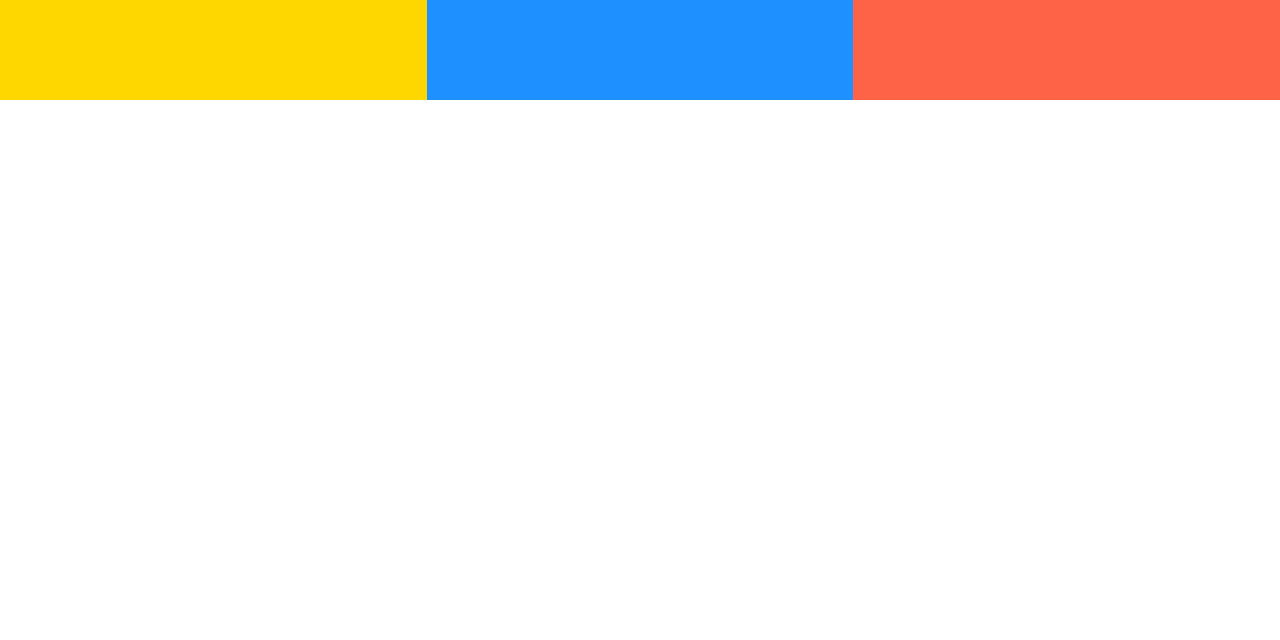
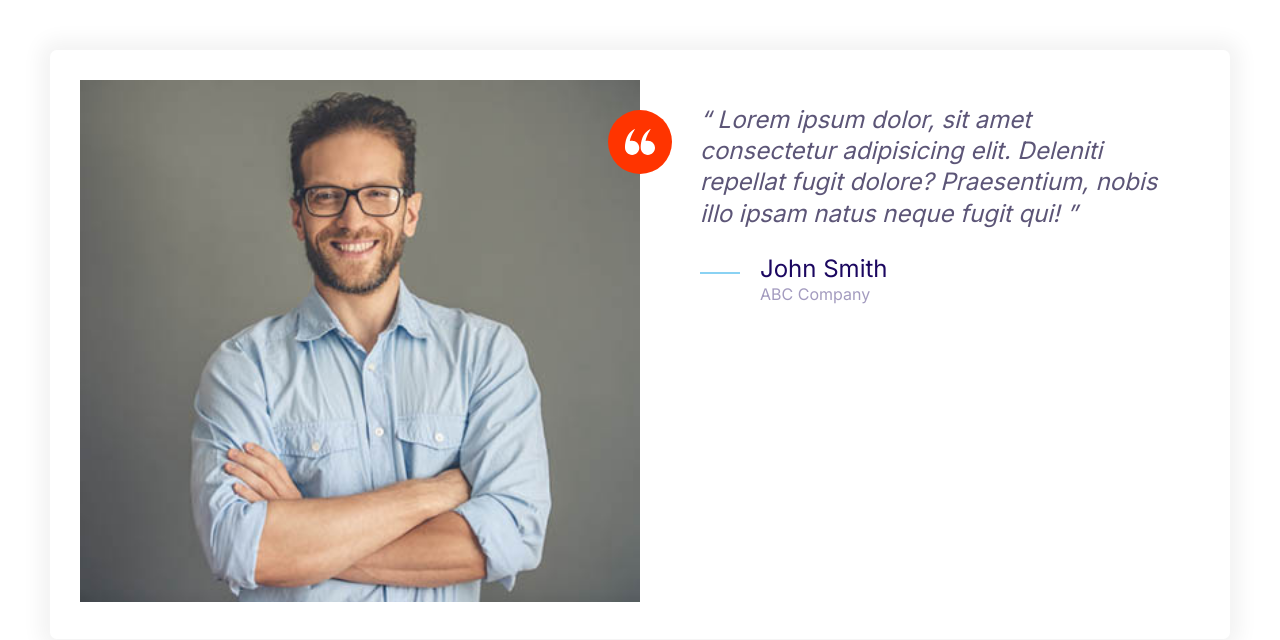
Before and after one commit to guy586/Moshify, a plain HTML site: page index.html in a window 1280 px wide. Drawn offline with Linux system fonts and the light colour scheme.

Commit message:
Build the testimonial component.

```diff
--- a/css/styles.css
+++ b/css/styles.css
@@ -164,8 +164,17 @@ a {
   width: 40px;
 }
 
+.icon--small {
+  width: 30px;
+  height: 30px;
+}
+
 .icon--primary {
   fill: var(--color-primary);
+}
+
+.icon--white {
+  fill: #fff;
 }
 
 .icon-container {
@@ -176,6 +185,10 @@ a {
   display: inline-flex;
   justify-content: center;
   align-items: center;
+}
+
+.icon-container--accent {
+  background: var(--color-accent);
 }
 
 /* Buttons */
@@ -445,3 +458,43 @@ a {
     grid-template-columns: repeat(3, 1fr);
   }
 }
+
+/* Testimonials */
+.testimonial {
+  padding: 3rem;
+}
+
+.testimonial__image {
+  position: relative;
+}
+
+.testimonial__image > img {
+  width: 100%;
+}
+
+.testimonial__image > .icon-container {
+  position: absolute;
+  top: 3rem;
+  right: -32px;
+}
+
+@media screen and (max-width: 767px) {
+  .testimonial__image {
+    padding: 0 1.5rem;
+  }
+
+  .testimonial__image > .icon-container {
+    right: -17px;
+  }
+}
+
+@media screen and (min-width: 768px) {
+  .testimonial .quote,
+  .testimonial .quote__author {
+    font-size: 2.4rem;
+  }
+
+  .testimonial .quote {
+    margin-left: 6rem;
+  }
+}
--- a/index.html
+++ b/index.html
@@ -14,11 +14,38 @@
     <link rel="stylesheet" href="css/normalize.css" />
     <link rel="stylesheet" href="css/styles.css" />
   </head>
-  <body>
-    <div class="grid grid--1x2 grid--1x3">
-      <div style="height: 100px; background: gold"></div>
-      <div style="height: 100px; background: dodgerblue"></div>
-      <div style="height: 100px; background: tomato"></div>
+  <body style="padding: 5rem">
+    <div class="card testimonial">
+      <div class="grid grid--1x2">
+        <div class="testimonial__image">
+          <img src="images/testimonial.jpg" alt="A happy, smiling customer" />
+          <span class="icon-container icon-container--accent">
+            <svg class="icon icon--white icon--small">
+              <use xlink:href="images/sprite.svg#quotes"></use>
+            </svg>
+          </span>
+        </div>
+        <blockquote class="quote">
+          <p class="quote__text">
+            Lorem ipsum dolor, sit amet consectetur adipisicing elit. Deleniti
+            repellat fugit dolore? Praesentium, nobis illo ipsam natus neque
+            fugit qui!
+          </p>
+          <footer>
+            <div class="media">
+              <div class="media__image">
+                <svg class="icon icon--primary quote__line">
+                  <use xlink:href="images/sprite.svg#line"></use>
+                </svg>
+              </div>
+              <div class="media__body">
+                <h3 class="media__title quote__author">John Smith</h3>
+                <p class="quote__organization">ABC Company</p>
+              </div>
+            </div>
+          </footer>
+        </blockquote>
+      </div>
     </div>
   </body>
 </html>
```
Also changed, not shown: components/testimonials.html (added, +32 -0 lines), images/testimonial.jpg (added).
